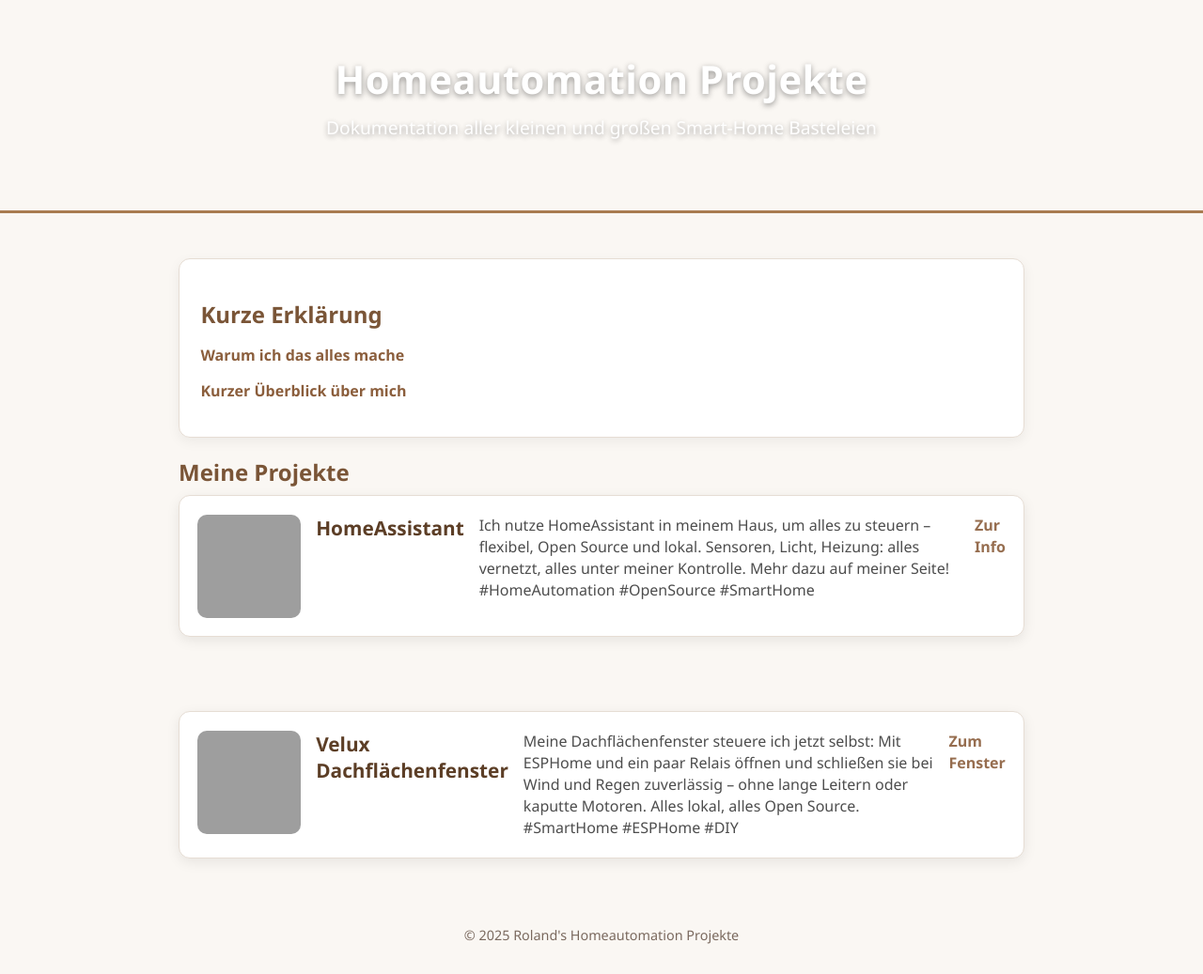
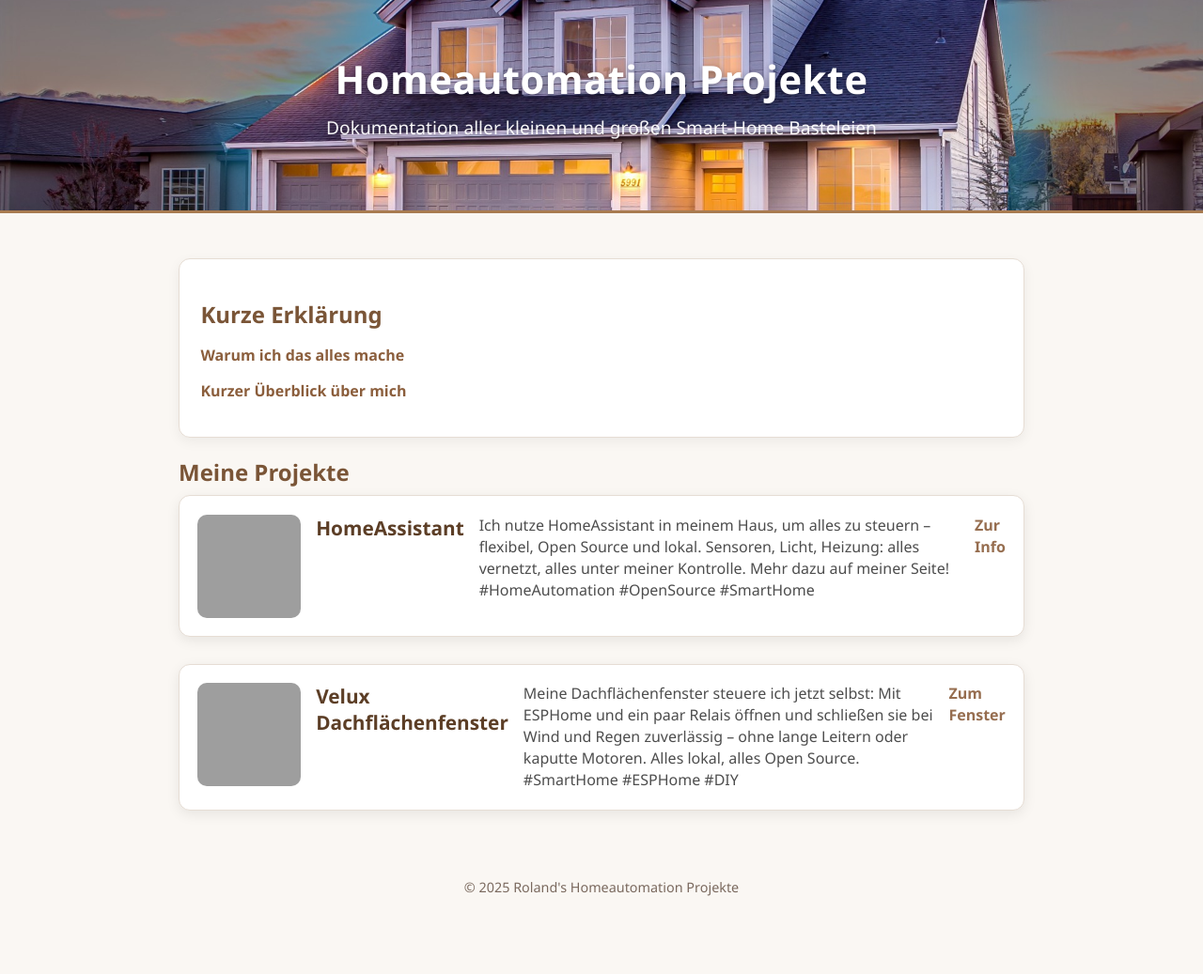
Before and after one commit to schu-r/homeautomation, a Jekyll site: the page index.html, which Jekyll copies as it is, in a window 1280 px wide. Shown: the whole page at 94% size. Built offline with Jekyll 4.4.1, drawn with Linux system fonts in a browser that asks for light colours; after the commit the page ends 986 px from its top, so only the background shows below that; grey boxes are pictures that could not be loaded.

Commit message:
Layout and headerimage

```diff
--- a/index.html
+++ b/index.html
@@ -99,7 +99,7 @@
   </style>
 </head>
 <body>
-  <header style="background-image:url('images/header.jpg'); background-size:cover; background-position:center; padding:3.5rem 1.5rem; color:#fff; text-shadow:0 2px 6px rgba(0,0,0,0.4); border-bottom:3px solid #a87b50;">
+  <header style="background-image:url('header.jpg'); background-size:cover; background-position:center; padding:3.5rem 1.5rem; color:#fff; text-shadow:0 2px 6px rgba(0,0,0,0.4); border-bottom:3px solid #a87b50;">
     <h1 style="margin:0; font-size:2.6rem;">Homeautomation Projekte</h1>
     <p style="margin-top:0.6rem; font-size:1.2rem; opacity:0.95;">Dokumentation aller kleinen und großen Smart-Home Basteleien</p>
   </header>
@@ -123,9 +123,7 @@
         <p>Ich nutze HomeAssistant in meinem Haus, um alles zu steuern – flexibel, Open Source und lokal. Sensoren, Licht, Heizung: alles vernetzt, alles unter meiner Kontrolle. Mehr dazu auf meiner Seite! #HomeAutomation #OpenSource #SmartHome</p>
         <p><a href="projects/homeassistant" >Zur Info</a></p>
       </div>
-
-    <br>
-    <div class="project-card">
+       <div class="project-card">
         <img src="https://benz24.at/media/catalog/product/cache/bfcae97d2193cbe275913001b48435f4/1/1/115328-01-xxl_2.jpg" alt="Projektbild" style="width:110px; height:110px; border-radius:10px; object-fit:cover; flex-shrink:0;" />
         <h3>Velux Dachflächenfenster</h3>
         <p>Meine Dachflächenfenster steuere ich jetzt selbst: Mit ESPHome und ein paar Relais öffnen und schließen sie bei Wind und Regen zuverlässig – ohne lange Leitern oder kaputte Motoren. Alles lokal, alles Open Source. #SmartHome #ESPHome #DIY</p>
```
